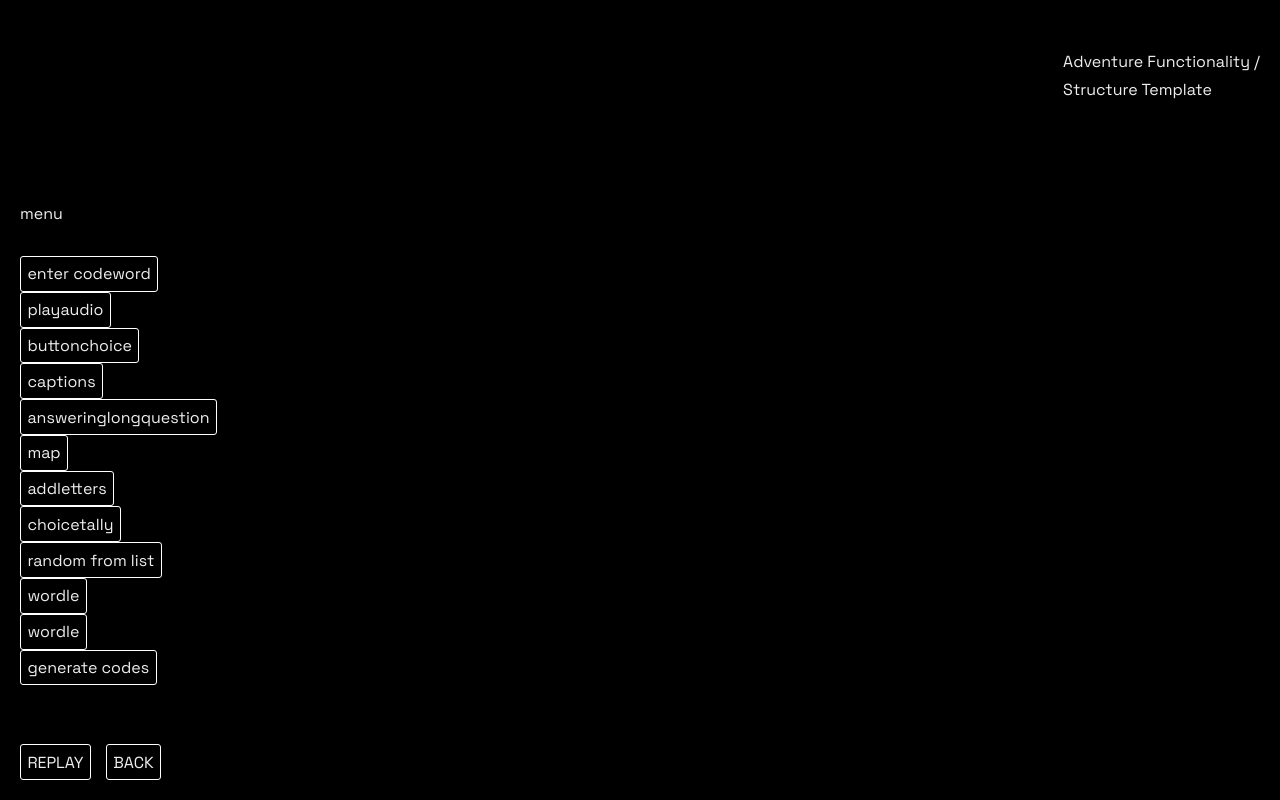
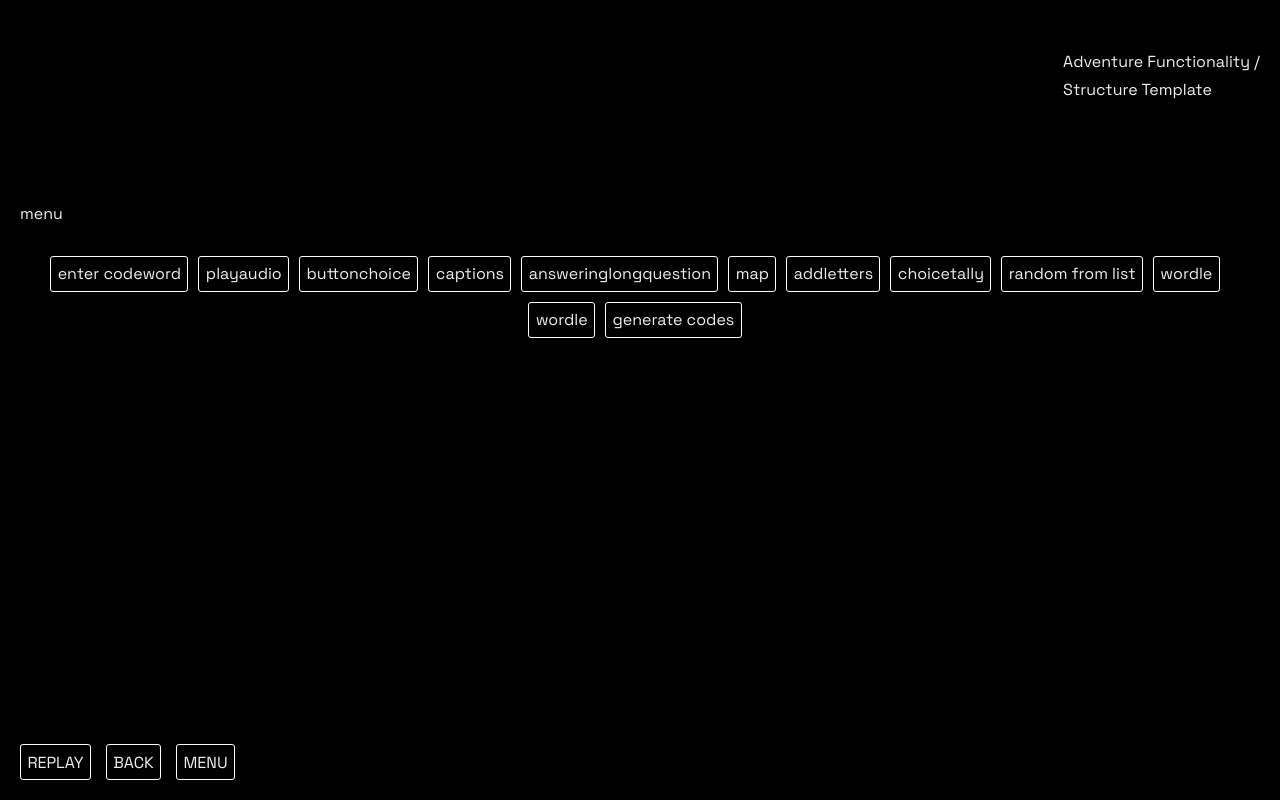
Before and after one commit to suzannahurst/maze-template, a plain HTML site: page index.html in a window 1280 px wide. Drawn offline with Linux system fonts and the light colour scheme.

Commit message:
menu styles

```diff
--- a/index.html
+++ b/index.html
@@ -312,6 +312,18 @@ nav{
   margin-inline-end: 1.5rem
 }
 
+.menu-wrapper{
+  display: flex;
+    justify-content: center;
+    align-items: center;
+    flex-wrap: wrap;
+}
+
+.menu-wrapper > button{
+margin-inline-end: 10px;
+margin-block-end: 10px
+}
+
 .door-container{
   display:flex;
   flex-direction: row;
@@ -464,11 +476,13 @@ word += alphabet[Math.round((alphabet.length-1)*Math.random())];
 }</script><tw-passagedata pid="1" name="StoryInit" tags="" position="100,100" size="100,100">&lt;&lt;cacheaudio &quot;badjoke&quot; &quot;https://youhavefoundconey.net/CG/what/assets/audio/badjoke.mp3&quot;&gt;&gt;
 &lt;&lt;waitforaudio&gt;&gt;</tw-passagedata><tw-passagedata pid="2" name="header" tags="" position="100,225" size="100,100">&lt;header&gt;Adventure Functionality /
  Structure Template&lt;/header&gt;</tw-passagedata><tw-passagedata pid="3" name="footer" tags="" position="100,350" size="100,100">&lt;footer&gt;&lt;nav&gt;&lt;div class=&quot;nav-item&quot;&gt;&lt;&lt;button REPLAY&gt;&gt;&lt;&lt;goto $passage&gt;&gt;&lt;&lt;/button&gt;&gt; &lt;/div&gt;
-&lt;div class=&quot;nav-item&quot;&gt;&lt;&lt;button &quot;BACK&quot;&gt;&gt;&lt;&lt;goto $prevpass&gt;&gt;&lt;&lt;/button&gt;&gt;&lt;/div&gt;&lt;/nav&gt;&lt;/footer&gt;</tw-passagedata><tw-passagedata pid="4" name="landing" tags="" position="450,125" size="100,100">&lt;&lt;set $passage to &quot;landing&quot;&gt;&gt;&lt;&lt;set $nextpass to &quot;wordle&quot;&gt;&gt;
+&lt;div class=&quot;nav-item&quot;&gt;&lt;&lt;button &quot;BACK&quot;&gt;&gt;&lt;&lt;goto $prevpass&gt;&gt;&lt;&lt;/button&gt;&gt;&lt;/div&gt;
+&lt;div class=&quot;nav-item&quot;&gt;&lt;&lt;button &quot;MENU&quot;&gt;&gt;&lt;&lt;goto &quot;landing&quot;&gt;&gt;&lt;&lt;/button&gt;&gt;&lt;/div&gt;&lt;/nav&gt;&lt;/footer&gt;</tw-passagedata><tw-passagedata pid="4" name="landing" tags="" position="450,125" size="100,100">&lt;&lt;set $passage to &quot;landing&quot;&gt;&gt;&lt;&lt;set $nextpass to &quot;wordle&quot;&gt;&gt;
 &lt;&lt;include &quot;header&quot;&gt;&gt;
 &lt;main&gt;
   menu
 
+&lt;div class=&quot;menu-wrapper&quot;&gt;
   &lt;&lt;button &quot;enter codeword&quot;&gt;&gt;&lt;&lt;set $prevpass to $passage&gt;&gt;&lt;&lt;goto &quot;codeword&quot;&gt;&gt;&lt;&lt;/button&gt;&gt;
   &lt;&lt;button &quot;playaudio&quot;&gt;&gt;&lt;&lt;set $prevpass to $passage&gt;&gt;&lt;&lt;goto &quot;playaudio&quot;&gt;&gt;&lt;&lt;/button&gt;&gt;
   &lt;&lt;button &quot;buttonchoice&quot;&gt;&gt;&lt;&lt;set $prevpass to $passage&gt;&gt;&lt;&lt;goto &quot;buttonchoice&quot;&gt;&gt;&lt;&lt;/button&gt;&gt;
@@ -481,6 +495,7 @@ word += alphabet[Math.round((alphabet.length-1)*Math.random())];
   &lt;&lt;button &quot;wordle&quot;&gt;&gt;&lt;&lt;set $prevpass to $passage&gt;&gt;&lt;&lt;goto &quot;wordle&quot;&gt;&gt;&lt;&lt;/button&gt;&gt;
   &lt;&lt;button &quot;wordle&quot;&gt;&gt;&lt;&lt;set $prevpass to $passage&gt;&gt;&lt;&lt;goto &quot;wordle&quot;&gt;&gt;&lt;&lt;/button&gt;&gt;
   &lt;&lt;button &quot;generate codes&quot;&gt;&gt;&lt;&lt;set $prevpass to $passage&gt;&gt;&lt;&lt;goto &quot;generatecodes&quot;&gt;&gt;&lt;&lt;/button&gt;&gt;
+&lt;/div&gt;
 &lt;/main&gt;
 &lt;&lt;include &quot;footer&quot;&gt;&gt;</tw-passagedata><tw-passagedata pid="5" name="codeword" tags="" position="450,1450" size="100,100">&lt;&lt;set $passage to &quot;landing&quot;&gt;&gt;&lt;&lt;set $nextpass to &quot;playaudio&quot;&gt;&gt;
 &lt;&lt;include &quot;header&quot;&gt;&gt;
@@ -705,14 +720,9 @@ Make it so this word says &quot;REDO&quot;
 &lt;/main&gt;
 &lt;&lt;include &quot;footer&quot;&gt;&gt;</tw-passagedata><tw-passagedata pid="22" name="generatecodes" tags="" position="450,325" size="100,100">&lt;&lt;set $passage to &quot;generatecodes&quot;&gt;&gt;&lt;&lt;set $nextpass to &quot;generatecodes&quot;&gt;&gt;
 &lt;&lt;include &quot;header&quot;&gt;&gt;
-&lt;main&gt;
-
-&lt;&lt;set $code1 to setup.generate5LetterCode()&gt;&gt;
+&lt;main&gt;&lt;&lt;set $code1 to setup.generate5LetterCode()&gt;&gt;
 &lt;&lt;set $code2 to setup.generate5LetterCode()&gt;&gt;
-&lt;&lt;set $code3 to setup.generate5LetterCode()&gt;&gt;
-
-&lt;&lt;set $sixletterwordlist to [&quot;BABBLE&quot;,&quot;ABASED&quot;,&quot;ABACUS&quot;,&quot;KEBABS&quot;,&quot;LABELS&quot;,&quot;MACAWS&quot;,&quot;NABBED&quot;,&quot;RABBIT&quot;,&quot;UGLIER&quot;,&quot;YACHTS&quot;]&gt;&gt;
-&lt;&lt;set $randomsixletterword to $sixletterwordlist.random()&gt;&gt;
+&lt;&lt;set $code3 to setup.generate5LetterCode()&gt;&gt;&lt;&lt;set $sixletterwordlist to [&quot;BABBLE&quot;,&quot;ABASED&quot;,&quot;ABACUS&quot;,&quot;KEBABS&quot;,&quot;LABELS&quot;,&quot;MACAWS&quot;,&quot;NABBED&quot;,&quot;RABBIT&quot;,&quot;UGLIER&quot;,&quot;YACHTS&quot;]&gt;&gt;&lt;&lt;set $randomsixletterword to $sixletterwordlist.random()&gt;&gt;
 Here is a random six letter word:
 $randomsixletterword
 
```
Also changed, not shown: 1 other file. Lines whose indentation alone changed are shown as unchanged.
